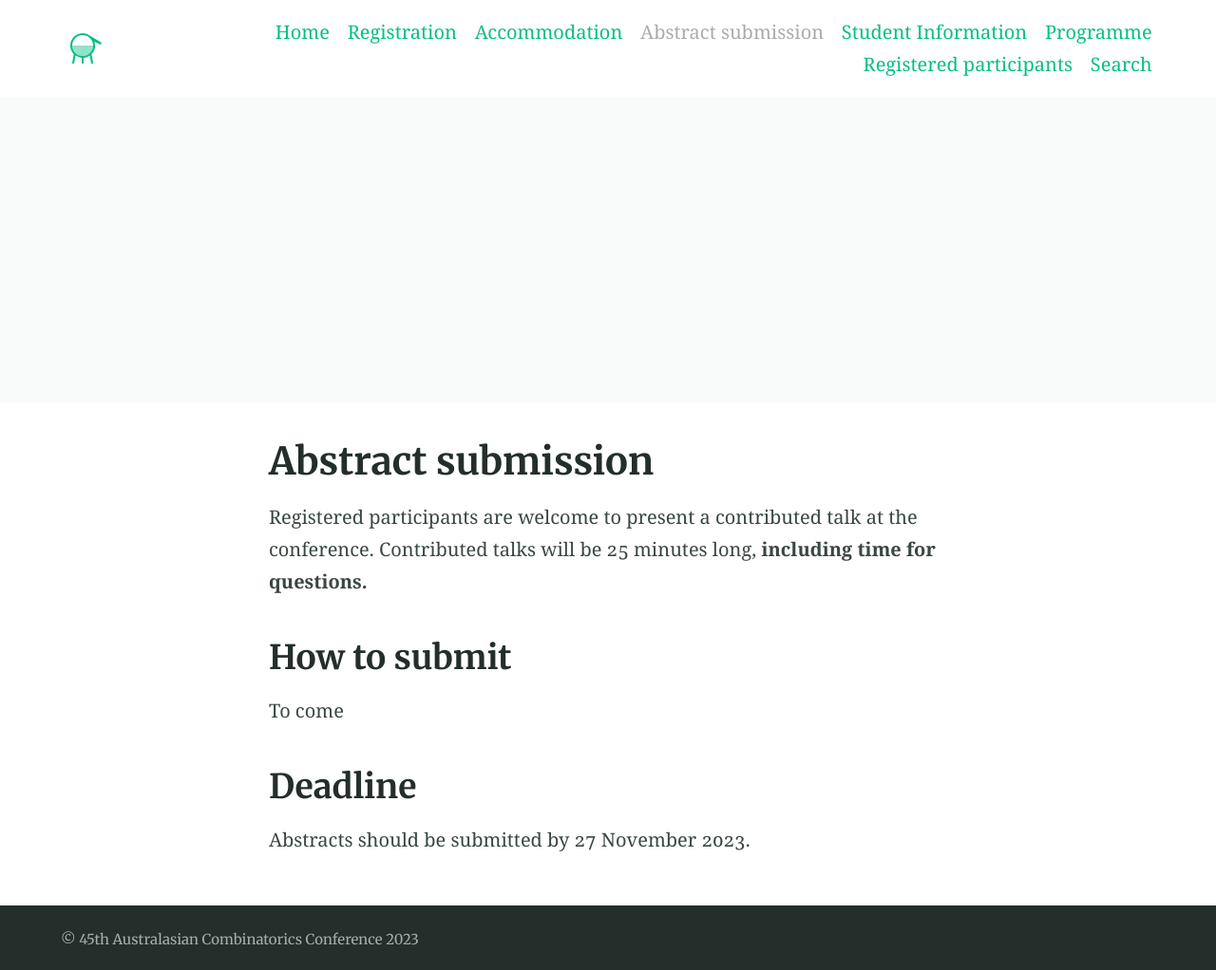
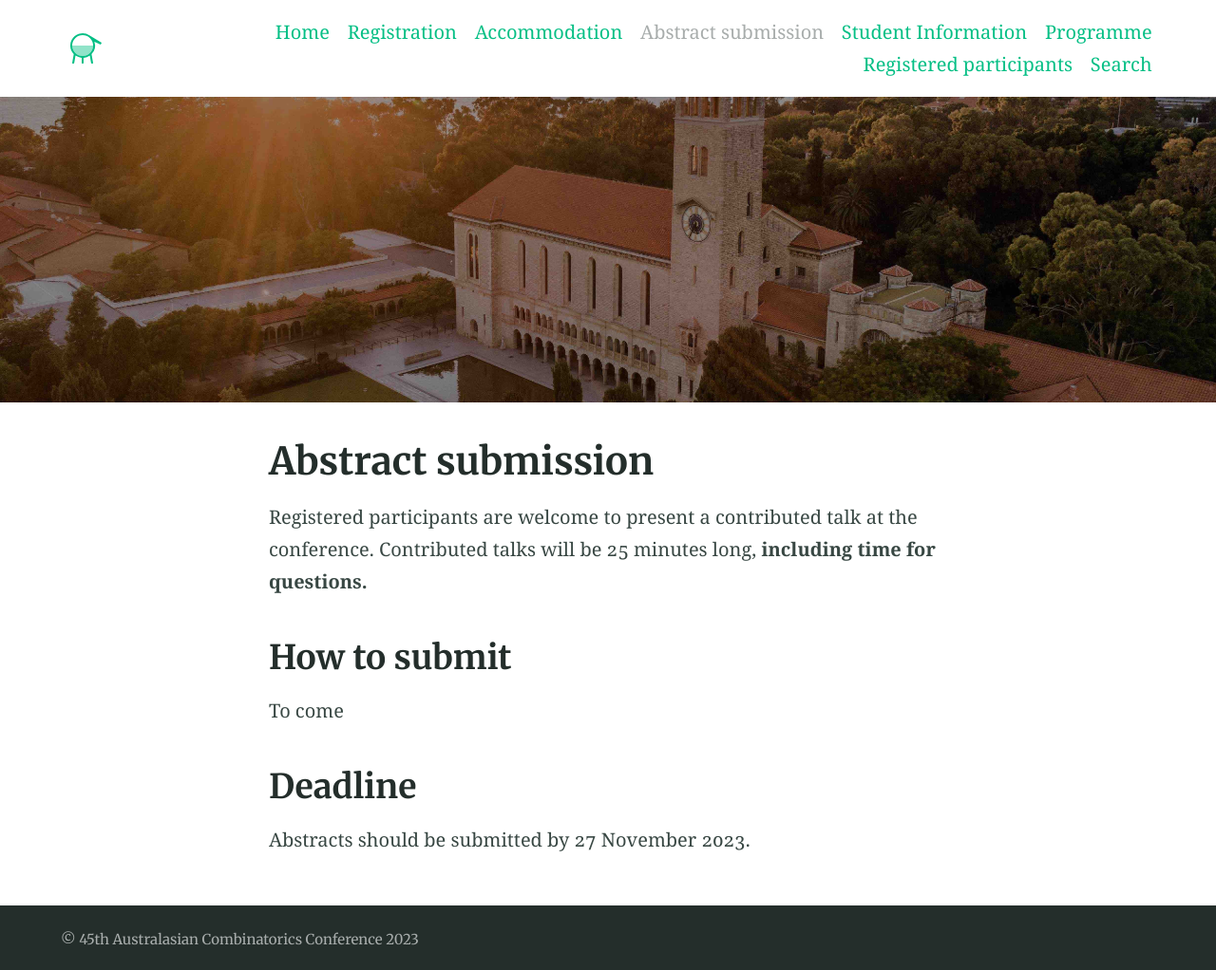
Before and after one commit to 45ACC/45ACC.github.io, a Jekyll site: the page built from abstractsubmission.md, in a window 1280 px wide. Shown: the whole page at 95% size. Built offline with Jekyll 4.4.1, drawn with Linux system fonts in a browser that asks for light colours.

Commit message:
Update abstractsubmission.md

```diff
--- a/abstractsubmission.md
+++ b/abstractsubmission.md
@@ -1,7 +1,7 @@
 ---
 title: Abstract submission
-feature_text: | # <span style="color:cyan">Title and abstract submission</span>
-feature_image: "sunrise.jpg"
+feature_text: | # <span style="color:white">Title and abstract submission</span>
+feature_image: "https://github.com/45ACC/45ACC.github.io/blob/452a666b6ef3c83c85344986af21ce8bc5f2b508/sunrise.jpg"
 excerpt: "Abstract submission page"
 aside: false
 ---
```
